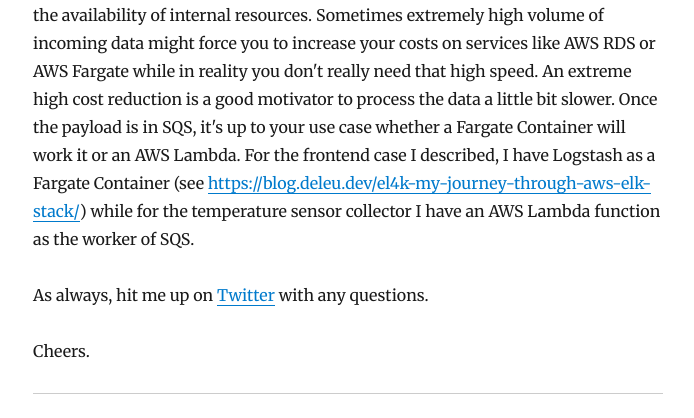
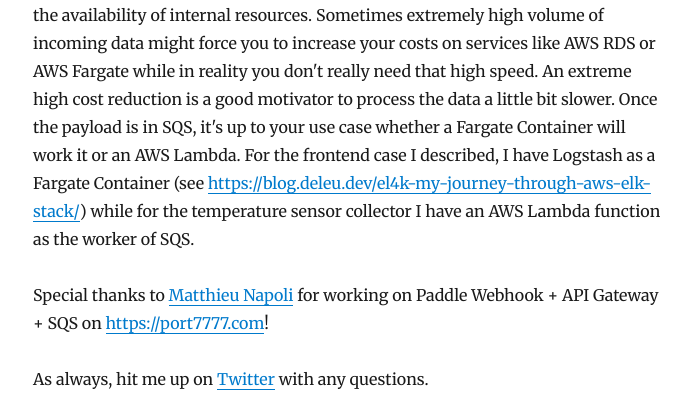
Before and after one commit to deleugpn/blog, a Gatsby site: page /receiving-sqs-messages-via-api-gateway/ in a window 1280 px wide. Shown: the part 8432-8850 px from the top of the page, without its empty margins (292-986 px from the left). Built offline with nearby package versions, Linux system fonts and the light colour scheme; Gatsby itself is replaced by a stand-in of ours; some packages are replaced by stand-ins of ours.

Commit message:
API Gateway & SQS

```diff
--- a/content/blog/receiving-sqs-messages-via-api-gateway/index.md
+++ b/content/blog/receiving-sqs-messages-via-api-gateway/index.md
@@ -334,6 +334,9 @@
 while for the temperature sensor collector I have an AWS Lambda
 function as the worker of SQS.
 
+Special thanks to [Matthieu Napoli](https://twitter.com/matthieunapoli) for
+working on Paddle Webhook + API Gateway + SQS on [https://port7777.com](https://port7777.com)!
+
 As always, hit me up on [Twitter](https://twitter.com/deleugyn) with any
 questions.
 
```
